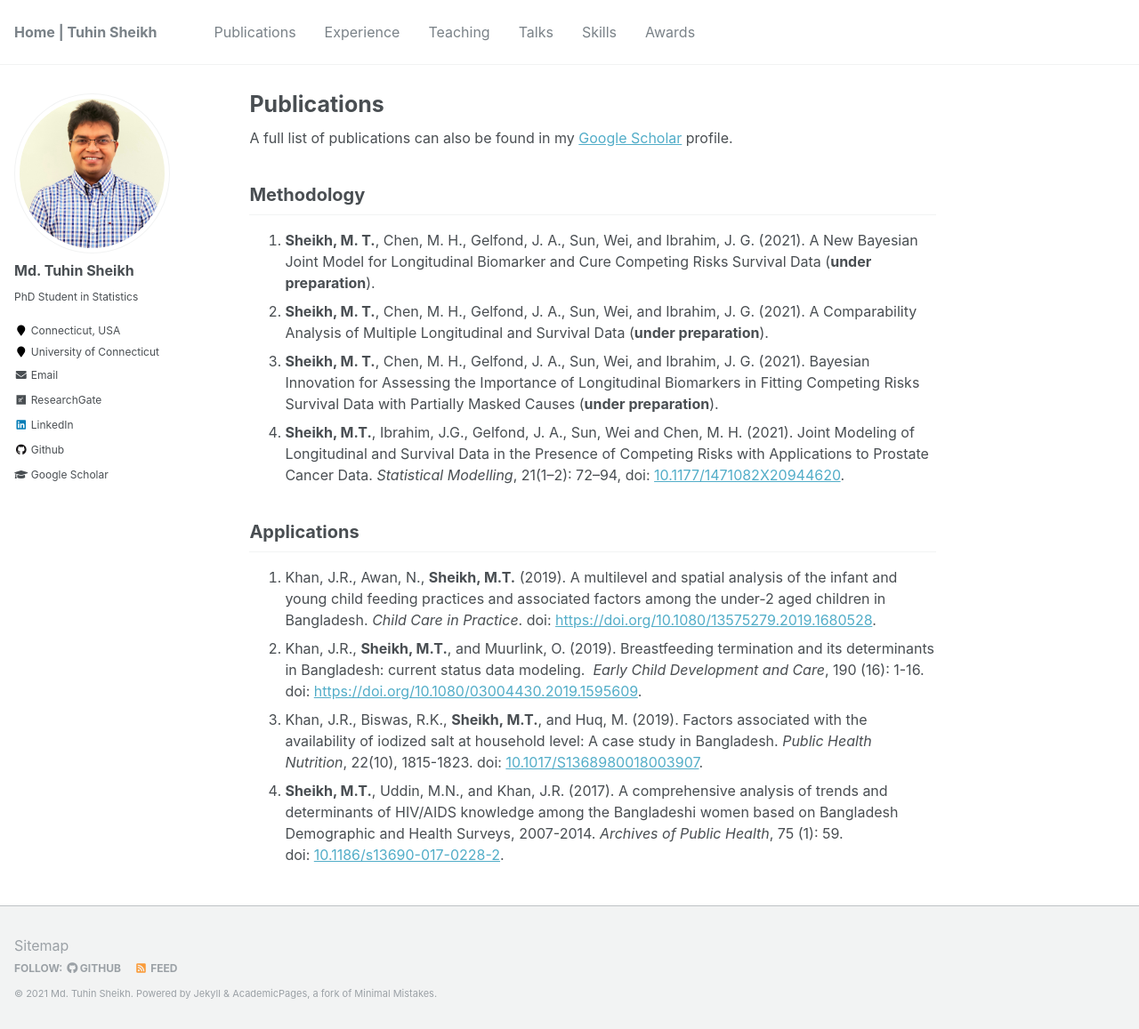
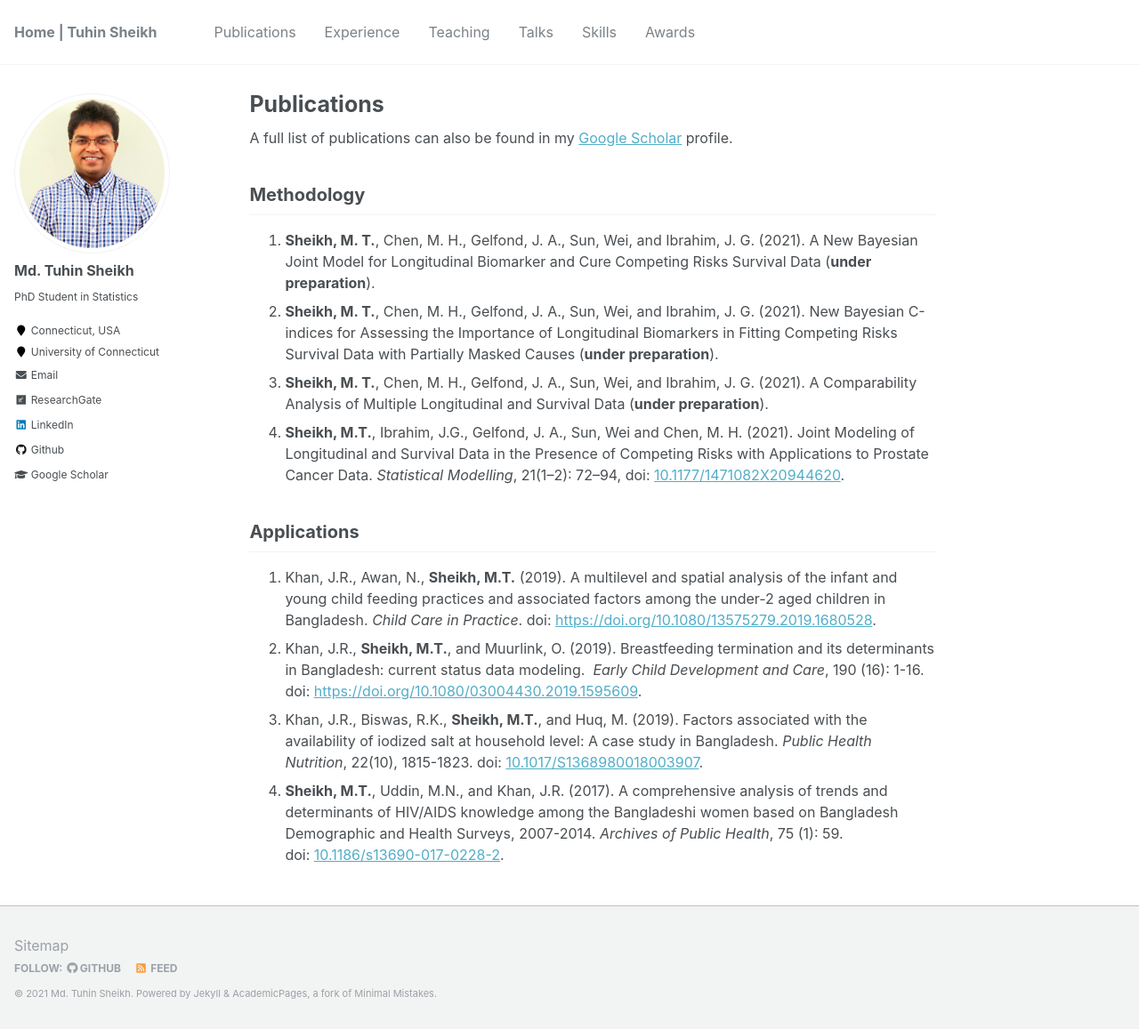
Before and after one commit to mdtuhinsheikh/mdtuhinsheikh.github.io, a Jekyll site: the page built from _pages/publications.md, in a window 1280 px wide and 1157 px high. Shown: the whole window at 89% size. Built offline with Jekyll 4.4.1, drawn with Linux system fonts in a browser that asks for light colours.

Commit message:
Update publications.md

```diff
--- a/_pages/publications.md
+++ b/_pages/publications.md
@@ -9,8 +9,8 @@ A full list of publications can also be found in my
 
 ## Methodology
 1. **Sheikh, M. T.**, Chen, M. H., Gelfond, J. A., Sun, Wei, and Ibrahim, J. G. (2021). A New Bayesian Joint Model for Longitudinal Biomarker and Cure Competing Risks Survival Data (**under preparation**).
+1. **Sheikh, M. T.**, Chen, M. H., Gelfond, J. A., Sun, Wei, and Ibrahim, J. G. (2021). New Bayesian C-indices for Assessing the Importance of Longitudinal Biomarkers in Fitting Competing Risks  Survival Data with Partially Masked Causes (**under preparation**).
 1. **Sheikh, M. T.**, Chen, M. H., Gelfond, J. A., Sun, Wei, and Ibrahim, J. G. (2021). A Comparability Analysis of Multiple Longitudinal and Survival Data (**under preparation**).
-1. **Sheikh, M. T.**, Chen, M. H., Gelfond, J. A., Sun, Wei, and Ibrahim, J. G. (2021). Bayesian Innovation for Assessing the Importance of Longitudinal Biomarkers in Fitting Competing Risks  Survival Data with Partially Masked Causes (**under preparation**).
 1. **Sheikh, M.T.**, Ibrahim, J.G., Gelfond, J. A., Sun, Wei and Chen, M. H. (2021). Joint Modeling of
 Longitudinal and Survival Data in the Presence of Competing Risks with Applications
 to Prostate Cancer Data. *Statistical Modelling*, 21(1–2): 72–94, doi: [10.1177/1471082X20944620](https://journals.sagepub.com/doi/10.1177/1471082X20944620).
```
